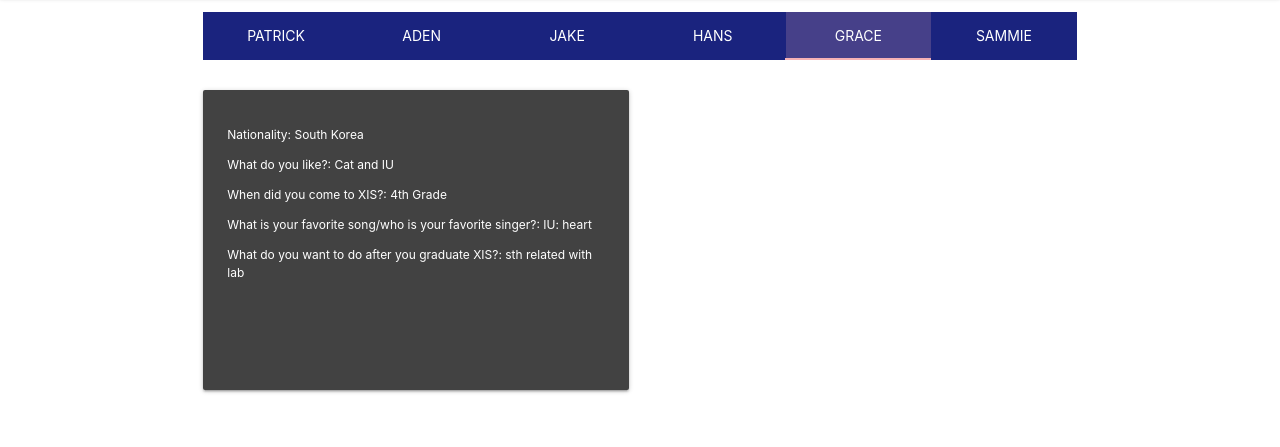
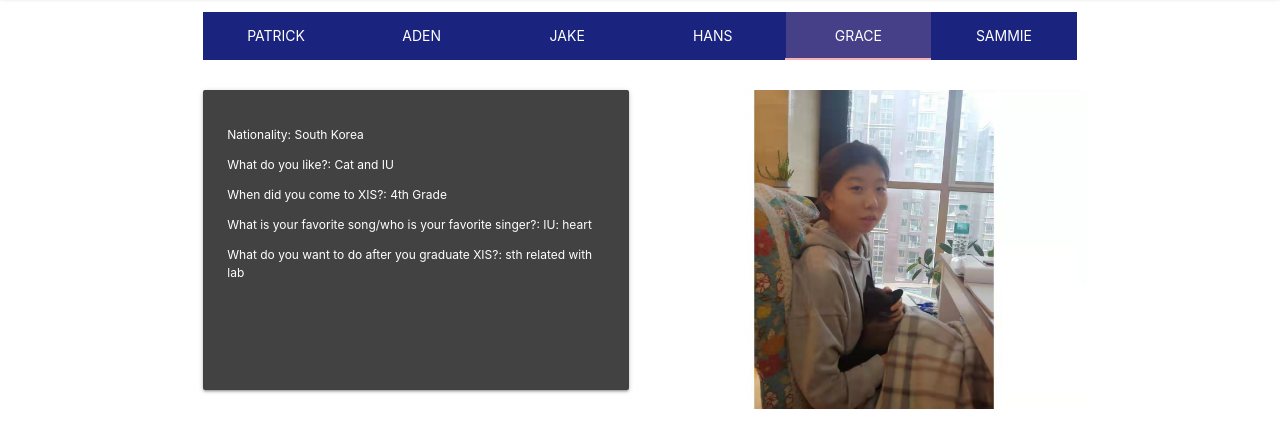
Before and after one commit to jakehan123/XIS_class_of_2021, a plain HTML site: page whoarethey.html in a window 1280 px wide. Both pictures are taken after a click on the link "GRACE". Shown: the part 67-514 px from the top of the page. Drawn offline with nearby package versions, Linux system fonts and the light colour scheme.

Commit message:
Update whoarethey.html

```diff
--- a/whoarethey.html
+++ b/whoarethey.html
@@ -126,7 +126,7 @@
                       </div>
                     </div>
                     <div class="col s12 m6">
-                      <img class="responsive-img" src="img/grace pfp 2" alt="">
+                      <img class="responsive-img" src="img/grace pfp 2.jpg" alt="">
                     </div>
                   </div>
                 </p>
```
